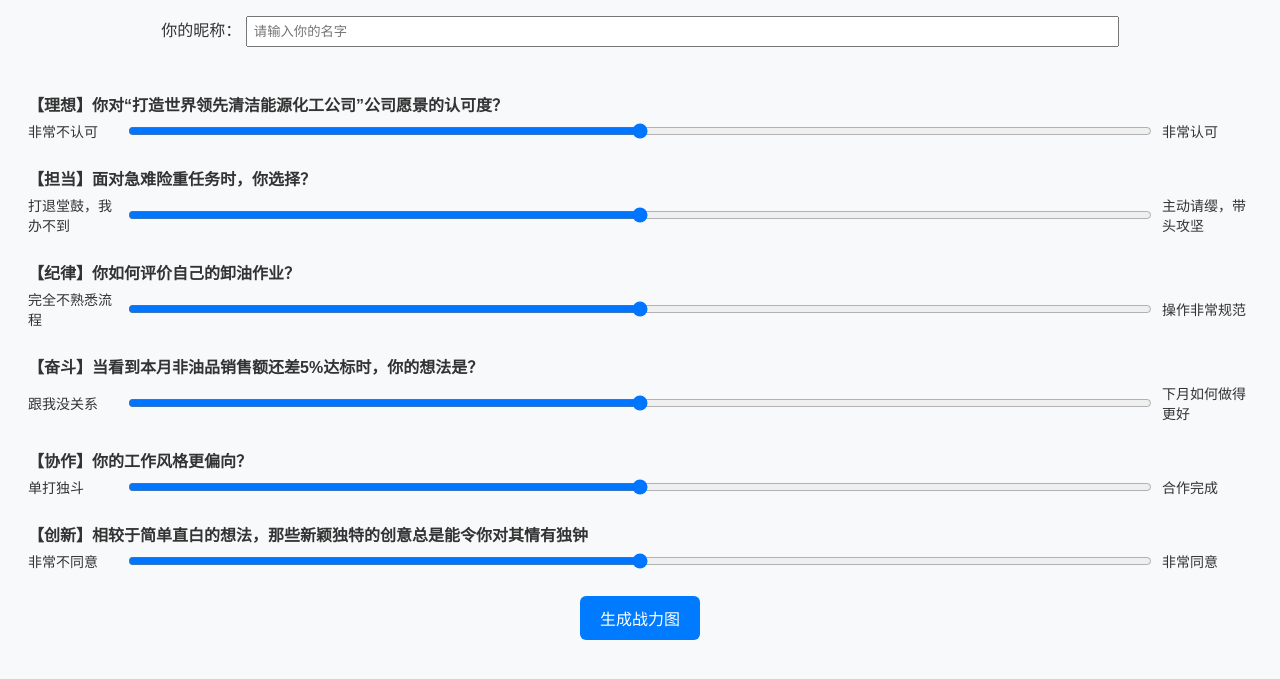
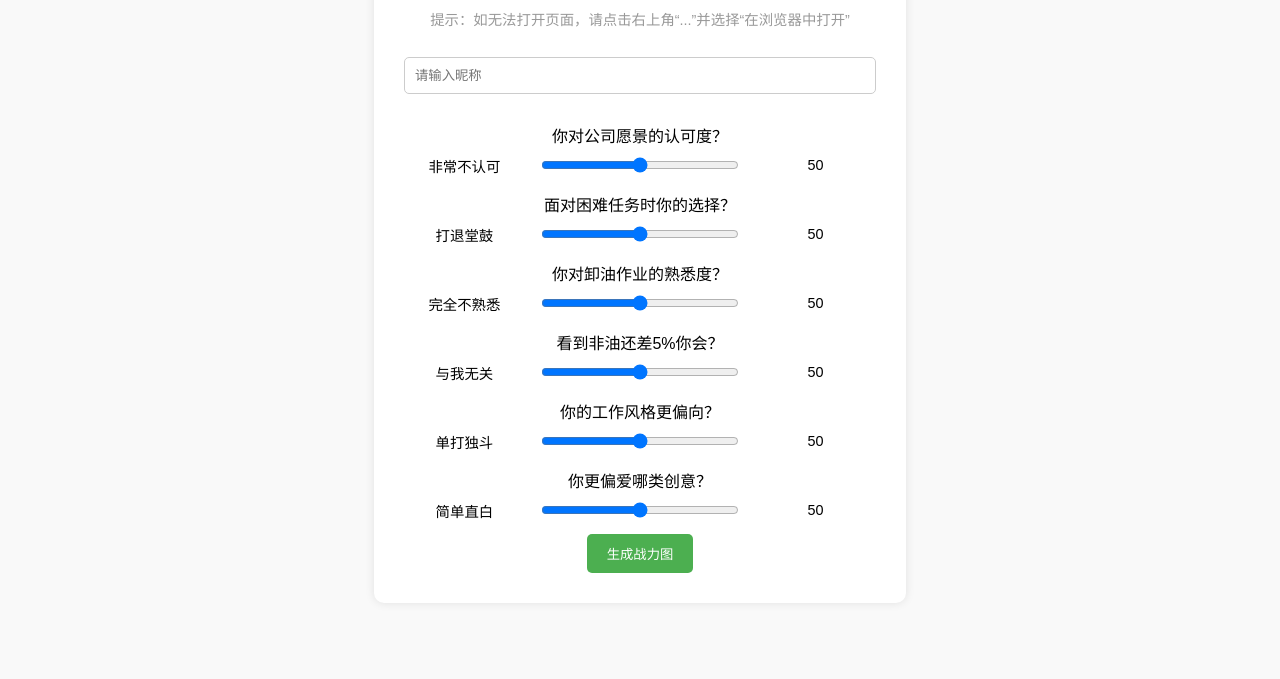
Before and after one commit to Katnip-Hsiao/six-card, a plain HTML site: page index.html in a window 1280 px wide. Shown: the part 121-800 px from the top of the page. Drawn offline with nearby package versions, Linux system fonts and the light colour scheme.

Commit message:
Add files via upload

```diff
--- a/index.html
+++ b/index.html
@@ -4,86 +4,24 @@
   <meta charset="UTF-8" />
   <meta name="viewport" content="width=device-width, initial-scale=1.0"/>
   <title>六边形青年战力图</title>
-  <link rel="stylesheet" href="style.css">
+  <link rel="stylesheet" href="style.css" />
 </head>
 <body>
-  <h2>六边形青年战力图</h2>
-  <p class="tip">⚠ 如页面无法打开，请点击右上角“⋮”或“…”选择“浏览器打开”</p>
-  <label for="nickname">你的昵称：</label>
-  <input type="text" id="nickname" placeholder="请输入你的名字" />
-
-  <div class="question-block">
-    <p class="question"><strong>【理想】</strong>你对“打造世界领先清洁能源化工公司”公司愿景的认可度？</p>
-    <div class="slider-row">
-      <span class="label-left">非常不认可</span>
-      <input type="range" id="score1" min="0" max="100" value="50">
-      <span class="label-right">非常认可</span>
+  <div class="container">
+    <h1>六边形青年战力图</h1>
+    <p class="tip">提示：如无法打开页面，请点击右上角“...”并选择“在浏览器中打开”</p>
+    <input type="text" id="nameInput" placeholder="请输入昵称" />
+    <div id="sliders"></div>
+    <button onclick="generate()">生成战力图</button>
+    <div id="result" style="display:none;">
+      <h2 id="titleArea"></h2>
+      <canvas id="chart" width="300" height="300"></canvas>
+      <p id="quote"></p>
+      <button onclick="saveCard()">保存战力卡为图片</button>
     </div>
   </div>
-
-  <div class="question-block">
-    <p class="question"><strong>【担当】</strong>面对急难险重任务时，你选择？</p>
-    <div class="slider-row">
-      <span class="label-left">打退堂鼓，我办不到</span>
-      <input type="range" id="score2" min="0" max="100" value="50">
-      <span class="label-right">主动请缨，带头攻坚</span>
-    </div>
-  </div>
-
-  <div class="question-block">
-    <p class="question"><strong>【纪律】</strong>你如何评价自己的卸油作业？</p>
-    <div class="slider-row">
-      <span class="label-left">完全不熟悉流程</span>
-      <input type="range" id="score3" min="0" max="100" value="50">
-      <span class="label-right">操作非常规范</span>
-    </div>
-  </div>
-
-  <div class="question-block">
-    <p class="question"><strong>【奋斗】</strong>当看到本月非油品销售额还差5%达标时，你的想法是？</p>
-    <div class="slider-row">
-      <span class="label-left">跟我没关系</span>
-      <input type="range" id="score4" min="0" max="100" value="50">
-      <span class="label-right">下月如何做得更好</span>
-    </div>
-  </div>
-
-  <div class="question-block">
-    <p class="question"><strong>【协作】</strong>你的工作风格更偏向？</p>
-    <div class="slider-row">
-      <span class="label-left">单打独斗</span>
-      <input type="range" id="score5" min="0" max="100" value="50">
-      <span class="label-right">合作完成</span>
-    </div>
-  </div>
-
-  <div class="question-block">
-    <p class="question"><strong>【创新】</strong>相较于简单直白的想法，那些新颖独特的创意总是能令你对其情有独钟</p>
-    <div class="slider-row">
-      <span class="label-left">非常不同意</span>
-      <input type="range" id="score6" min="0" max="100" value="50">
-      <span class="label-right">非常同意</span>
-    </div>
-  </div>
-
-  <button onclick="saveAndGo()">生成战力图</button>
-
-  <script>
-const scores = ['score1','score2','score3','score4','score5','score6']
-    scores.forEach(id => {
-      const slider = document.getElementById(id)
-      const valSpan = document.getElementById(id + 'Val')
-      valSpan.textContent = slider.value
-      slider.oninput = () => valSpan.textContent = slider.value
-    })
-
-    function saveAndGo() {
-      localStorage.setItem('nickname', document.getElementById('nickname').value || '未命名战士');
-      for (let i = 1; i <= 6; i++) {
-        localStorage.setItem('score' + i, document.getElementById('score' + i).value);
-      }
-      window.location.href = "result.html";
-    }
-  </script>
+  <script src="https://cdn.jsdelivr.net/npm/chart.js"></script>
+  <script src="https://cdn.jsdelivr.net/npm/html2canvas@1.4.1/dist/html2canvas.min.js"></script>
+  <script src="script.js"></script>
 </body>
 </html>
--- a/script.js
+++ b/script.js
@@ -1,64 +1,121 @@
-window.onload = function () {
-  const name = localStorage.getItem("nickname") || "未命名战士";
-  document.getElementById("nicknameTitle").innerText = name + " 的六边形战力图";
-  const scores = [1, 2, 3, 4, 5, 6].map(i =>
-    parseInt(localStorage.getItem("score" + i)) || 0
-  );
-  const avg = scores.reduce((a, b) => a + b, 0) / scores.length;
+const questions = [
+  {
+    label: "你对公司愿景的认可度？",
+    left: "非常不认可",
+    right: "非常认可"
+  },
+  {
+    label: "面对困难任务时你的选择？",
+    left: "打退堂鼓",
+    right: "主动请缨"
+  },
+  {
+    label: "你对卸油作业的熟悉度？",
+    left: "完全不熟悉",
+    right: "非常规范"
+  },
+  {
+    label: "看到非油还差5%你会？",
+    left: "与我无关",
+    right: "下月做得更好"
+  },
+  {
+    label: "你的工作风格更偏向？",
+    left: "单打独斗",
+    right: "合作完成"
+  },
+  {
+    label: "你更偏爱哪类创意？",
+    left: "简单直白",
+    right: "新颖独特"
+  }
+];
+
+const titles1 = ["信仰持盾者", "勇毅先锋官", "秩序掌舵者", "燃力实践家", "中枢协调者", "睿思策划人"];
+const quotes1 = [
+  "你不是在喊口号，而是在每一个孤独的时刻也不放下信仰的火光。",
+  "你是那个敢于第一个出发的人，用实际行动为他人扫清路径。",
+  "规则不是束缚，而是你给这个世界的信任契约。",
+  "没人比你更知道坚持意味着什么。",
+  "你是团队信赖的引擎，所有结论因你而顺畅。",
+  "你能看见别人看不见的角度，也能给幻想落地为真。"
+];
+
+const titles2 = ["扶弱引路人", "协作汇组织者", "愿景萌芽者", "稳进导航者", "慧劳奋斗苗", "创意探索者"];
+const quotes2 = [
+  "你用清晰的边界感，为团队划出一条稳健可行的轨道。",
+  "你是一种不动声色的坚信，复杂的系统因你而有机流动。",
+  "虽然指针正在放缓前进，但你点燃的火光，足以照亮开始。",
+  "你是那种一如既往如一，安静地完成每一次倾尽。",
+  "你从不拒绝琐碎的磨合，让每一次出错都有显著成长。",
+  "你的思维不设限，从大胆想法到现实转化，你始终在路上。"
+];
+
+function generate() {
+  const name = document.getElementById("nameInput").value.trim() || "这位同事";
+  const sliders = document.querySelectorAll("input[type=range]");
+  const scores = Array.from(sliders).map(s => parseInt(s.value));
+  const avg = scores.reduce((a,b)=>a+b,0)/scores.length;
   const maxIndex = scores.indexOf(Math.max(...scores));
+  const isHigh = avg >= 70;
 
-  const labels = ["有理想", "敢担当", "守纪律", "肯奋斗", "善协作", "勇创新"];
-  new Chart(document.getElementById("radarChart"), {
-    type: "radar",
+  document.getElementById("titleArea").innerText = `🏅 称号：${isHigh ? titles1[maxIndex] : titles2[maxIndex]}`;
+  document.getElementById("quote").innerText = isHigh ? quotes1[maxIndex] : quotes2[maxIndex];
+  drawChart(scores, name);
+  document.getElementById("result").style.display = "block";
+}
+
+function drawChart(scores, name) {
+  const ctx = document.getElementById("chart").getContext("2d");
+  if (window.radarChart) window.radarChart.destroy();
+  window.radarChart = new Chart(ctx, {
+    type: 'radar',
     data: {
-      labels: labels,
+      labels: ["理想", "担当", "纪律", "奋斗", "协作", "创新"],
       datasets: [{
-        label: "战力值",
+        label: `${name} 战力值`,
         data: scores,
-        backgroundColor: "rgba(54, 162, 235, 0.2)",
-        borderColor: "rgba(54, 162, 235, 1)",
+        backgroundColor: "rgba(0,123,255,0.3)",
+        borderColor: "#007bff",
         borderWidth: 2,
-        pointBackgroundColor: "rgba(54, 162, 235, 1)"
+        pointBackgroundColor: "#007bff"
       }]
     },
     options: {
-      scales: { r: { beginAtZero: true, max: 100 } },
-      responsive: true,
+      scales: {
+        r: {
+          suggestedMin: 0,
+          suggestedMax: 100,
+          ticks: { stepSize: 20 }
+        }
+      }
     }
   });
+}
 
-  const titles1 = ["信仰持盾者", "勇毅先锋官", "守序律法师", "燃力实践家", "中枢协调者", "睿思策划人"];
-  const quotes1 = [
-    "你不是在喊口号，而是在每一个孤独的时刻也不放下信仰的火光。",
-    "你是那个敢于第一个出发的人，用实际行动为他人扫清路径。",
-    "规则不是束缚，而是你给这个世界的信任契约。",
-    "没人比你更知道坚持意味着什么。",
-    "你是团队衔接的引擎，所有齿轮因你而顺畅。",
-    "你的看见角度不同的维度，也能给幻想落地为真。"
-  ];
-
-  const titles2 = ["秩序引路人", "协作枢纽者", "愿景萌芽者", "稳进守航者", "蓄势奋进者", "创意探索者"];
-  const quotes2 = [
-    "你用清晰的边界感，为团队划出一条稳定前行的航道。",
-    "你让每一个环节都顺利衔接，复杂的系统因你而高效运转。",
-    "你的想法正在破土而出，一点微光，足以照亮开始。",
-    "你不喧哗，却始终如一，安静地完成每一次使命。",
-    "你没有停下，只是在积蓄，让每一次出发都更有力量。",
-    "你的思维不设限，从大胆想法到现实转化，你始终在路上。"
-  ];
-
-  const title = avg >= 70 ? titles1[maxIndex] : titles2[maxIndex];
-  const quote = avg >= 70 ? quotes1[maxIndex] : quotes2[maxIndex];
-  document.getElementById("titleArea").innerText = "🏅 称号：" + title;
-  document.getElementById("quote").innerText = quote;
-};
-
-function saveImage() {
-  html2canvas(document.body).then(canvas => {
+function saveCard() {
+  html2canvas(document.querySelector("#result")).then(canvas => {
     const link = document.createElement("a");
-    link.download = "六边形战力卡.png";
+    link.download = "战力图.png";
     link.href = canvas.toDataURL();
     link.click();
-    alert("图片已生成！如无法保存，请点击右上角“…” → 选择‘在浏览器中打开’后再操作。");
+    alert("如图片未自动保存，请点击右上角菜单并选择【分享到微信/保存图片】");
   });
 }
+
+document.addEventListener("DOMContentLoaded", () => {
+  const sliderContainer = document.getElementById("sliders");
+  questions.forEach((q, i) => {
+    const wrapper = document.createElement("div");
+    wrapper.className = "range-wrapper";
+    wrapper.innerHTML = `
+      <span>${q.left}</span>
+      <input type="range" min="0" max="100" value="50" id="q${i}" oninput="this.nextElementSibling.innerText=this.value">
+      <span>50</span>
+    `;
+    const label = document.createElement("label");
+    label.innerText = q.label;
+    sliderContainer.appendChild(label);
+    sliderContainer.appendChild(wrapper);
+  });
+});
--- a/style.css
+++ b/style.css
@@ -1,55 +1,49 @@
-
 body {
-  font-family: "Arial", sans-serif;
-  padding: 20px;
-  background: #f8f9fa;
-  color: #333;
+  font-family: Arial, sans-serif;
   text-align: center;
+  padding: 1em;
+  background: #f9f9f9;
 }
-h2 {
-  margin-bottom: 10px;
+.container {
+  max-width: 500px;
+  margin: auto;
+  background: white;
+  padding: 1em;
+  border-radius: 10px;
+  box-shadow: 0 0 10px rgba(0,0,0,0.1);
 }
-.tip {
-  font-size: 14px;
-  color: #aa0000;
-  margin-bottom: 10px;
-}
-.question-block {
-  margin: 25px 0;
-  text-align: left;
-}
-.question {
-  font-weight: bold;
-  margin-bottom: 5px;
-}
-.slider-row {
-  display: flex;
-  align-items: center;
-  justify-content: space-between;
-}
-.label-left,
-.label-right {
-  font-size: 14px;
-  width: 90px;
-}
-input[type="range"] {
-  flex: 1;
-  margin: 0 10px;
-}
-input[type="text"] {
-  width: 70%;
-  padding: 6px;
-  margin: 10px 0 20px;
+input[type=text] {
+  width: 90%;
+  padding: 10px;
+  margin: 1em auto;
+  border: 1px solid #ccc;
+  border-radius: 5px;
 }
 button {
   padding: 10px 20px;
-  background-color: #007bff;
+  background: #4caf50;
   color: white;
   border: none;
-  border-radius: 6px;
-  font-size: 16px;
-  cursor: pointer;
+  border-radius: 5px;
+  margin: 1em 0;
 }
-button:hover {
-  background-color: #0056b3;
+label {
+  display: block;
+  margin: 1em 0 0.5em;
 }
+.range-wrapper {
+  display: flex;
+  justify-content: space-between;
+  align-items: center;
+}
+.range-wrapper span {
+  width: 30%;
+  font-size: 0.9em;
+}
+.range-wrapper input[type=range] {
+  width: 40%;
+}
+.tip {
+  font-size: 0.9em;
+  color: #999;
+}
```
